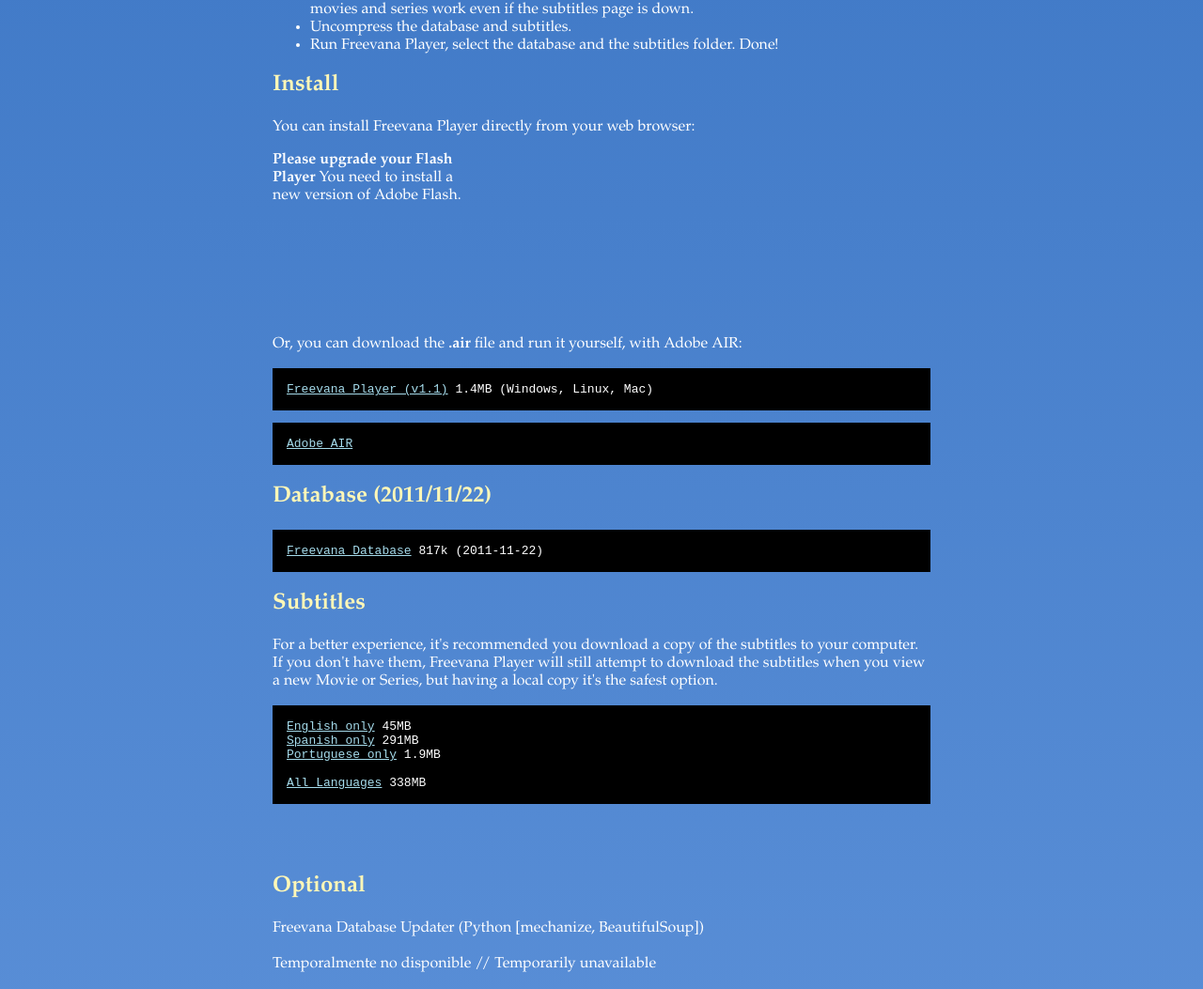
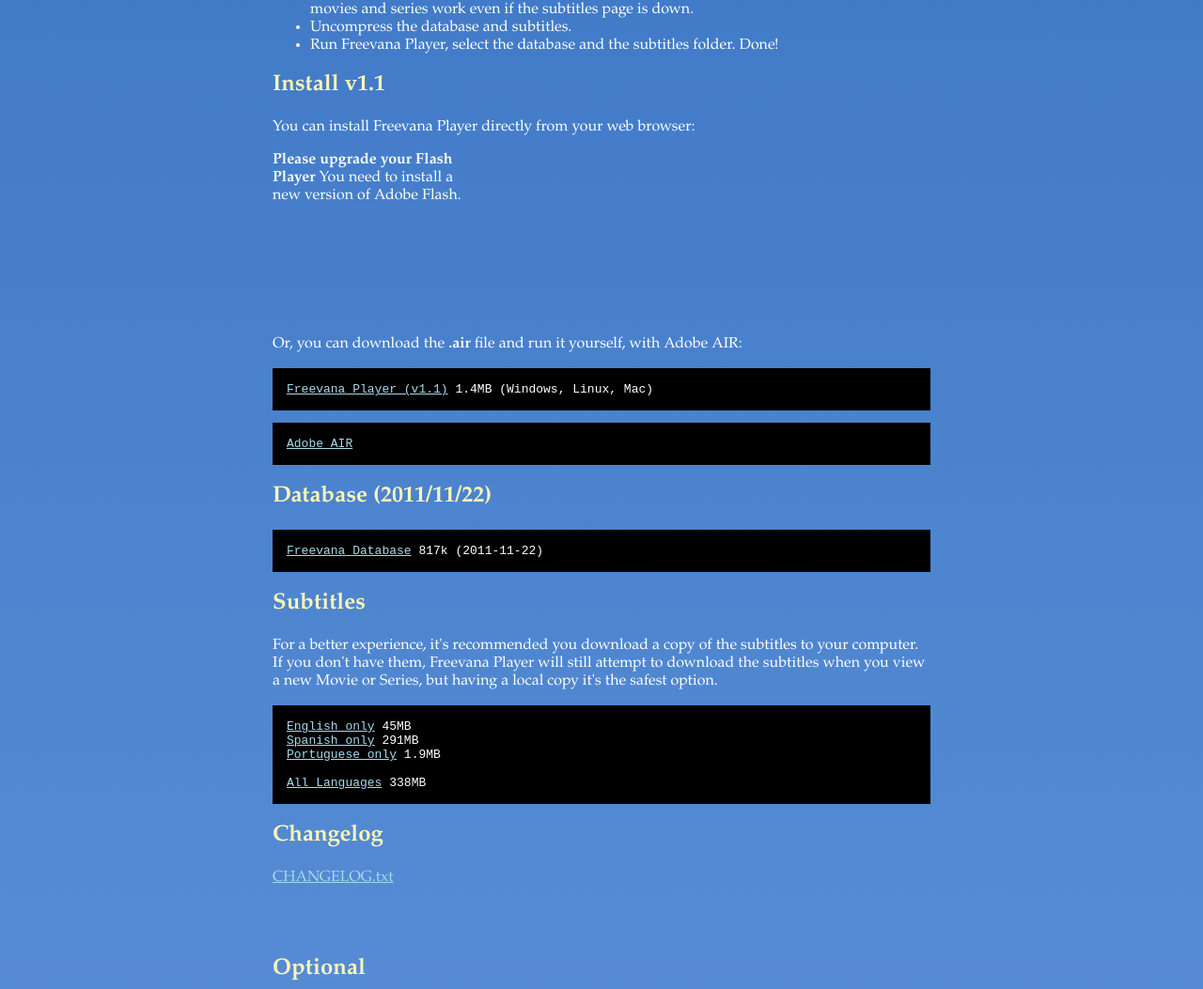
Before and after one commit to ruben-gut/freevana, a plain HTML site: page index.html in a window 1280 px wide. Shown: the part 1263-2316 px from the top of the page at 94% size. Drawn offline with Linux system fonts and the light colour scheme.

Commit message:
Added Changelog to index.html

```diff
--- a/index.html
+++ b/index.html
@@ -63,7 +63,7 @@ english['instructions_text']  = '<li>Install Freevana Player and download the da
 english['instructions_text'] += '<li>Though, it\'s not 100% required, you should also download a copy of the subtitles so that movies and series work even if the subtitles page is down.</li>';
 english['instructions_text'] += '<li>Uncompress the database and subtitles.</li><li>Run Freevana Player, select the database and the subtitles folder. Done!</li>';
 
-english['install'] = 'Install';
+english['install'] = 'Install v1.1';
 english['install_text'] = 'You can install Freevana Player directly from your web browser:';
 english['install_text2'] = 'Or, you can download the <b>.air</b> file and run it yourself, with Adobe AIR:';
 
@@ -108,7 +108,7 @@ http://bitshare.com/files/co4paqhs/freevana.db.zip.html
 
 <div id="container">
 
-	<h1><a href="https://github.com/tirino/freevana">Freevana</a></h1>
+	<h1>Freevana v1.1</h1>
 
 	<div class="description" id="description">
 		Reproductor Gratuito de videos de Cuevana y base de datos offline
@@ -137,7 +137,7 @@ http://bitshare.com/files/co4paqhs/freevana.db.zip.html
 		</ul>
 	</p>
 
-	<h2 id="install">Instalar</h2>
+	<h2 id="install">Instalar v1.1</h2>
 	<p id="install_text">
 		Se puede instalar Freevana Player directo desde el navegador:
 	</p>
@@ -171,8 +171,6 @@ http://bitshare.com/files/co4paqhs/freevana.db.zip.html
 		so.addVariable("buttonlabelcolor", "#00AAFF"); // changes the color of the button label
 		so.addVariable("appnamecolor", "#00AAFF"); // changes the color of the application name if the image is not specified or loaded
 
-		// these parameters allow you to override the default text in the badge:
-		// supported strings: str_error, str_err_params, str_err_airunavailable, str_err_airswf, str_loading, str_install, str_launch, str_upgrade, str_close, str_launching, str_launchingtext, str_installing, str_installingtext, str_tryagain, str_beta3, str_beta3text, str_help, str_helptext
 		so.addVariable("str_install", "Install Freevana"); // overrides the error text when the AIR proxy swf fails to load
 		so.write("flashcontent");
 		// ]]>
@@ -205,7 +203,12 @@ http://bitshare.com/files/co4paqhs/freevana.db.zip.html
 <a href="http://www.fileserve.com/file/hzczDD8/subtitles-2011-11-18.zip" target="_blank">Todos los idiomas</a> 338MB</pre>
 	</p>
 
-	<p>&nbsp; <br />&nbsp; <br /></p>
+    <h2>Changelog</h2>
+    <p>
+        <a href="CHANGELOG.txt">CHANGELOG.txt</a>
+    </p>
+
+    <p>&nbsp; <br />&nbsp; <br /></p>
 
 	<h2 id="optional">Opcional</h2>
 	<p>
```
Also changed, not shown: CHANGELOG.txt.
